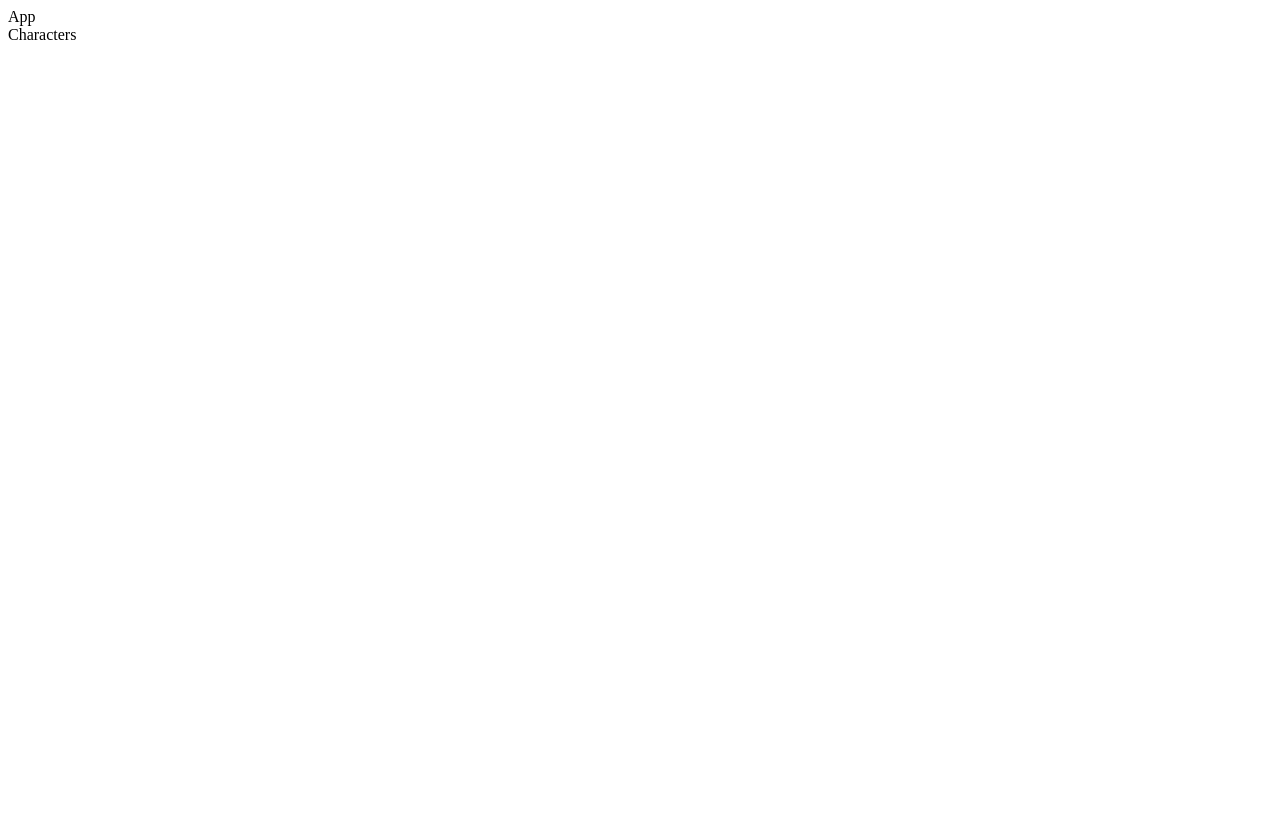
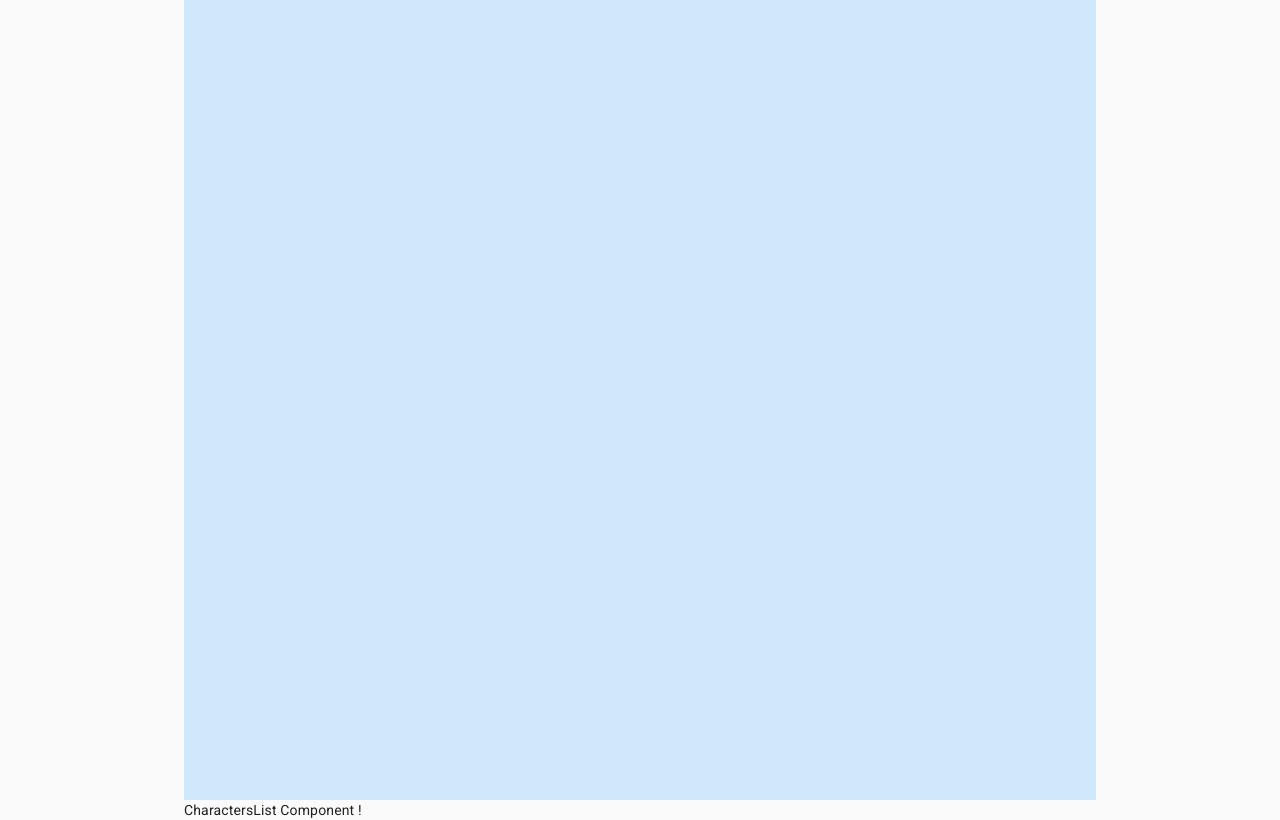
Before and after one commit to eiberham/marvel, a React (Create React App) app in the folder client/: page / in a window 1280 px wide. Built offline with nearby package versions, Linux system fonts and the light colour scheme; no server answers.

Commit message:
first approach to hooks

```diff
--- a/client/package.json
+++ b/client/package.json
@@ -3,6 +3,8 @@
   "version": "0.1.0",
   "private": true,
   "dependencies": {
+    "@material-ui/core": "^4.2.0",
+    "axios": "^0.19.0",
     "react": "^16.8.6",
     "react-dom": "^16.8.6",
     "react-scripts": "3.0.1"
--- a/client/public/index.html
+++ b/client/public/index.html
@@ -19,6 +19,11 @@
       work correctly both with client-side routing and a non-root public URL.
       Learn how to configure a non-root public URL by running `npm run build`.
     -->
+
+    <link rel="stylesheet" href="https://fonts.googleapis.com/css?family=Roboto:300,400,500,700&display=swap" />
+
+    <link rel="stylesheet" href="https://fonts.googleapis.com/icon?family=Material+Icons" />
+
     <title>React App</title>
   </head>
   <body>
--- a/client/src/apis/marvel.js
+++ b/client/src/apis/marvel.js
@@ -1,5 +1,5 @@
 import axios from 'axios';
 
 export default axios.create({
-    baseURL: 'http://localhost:3000/'
+    baseURL: 'http://localhost:3000/api/v1'
 });
--- a/client/src/components/App.js
+++ b/client/src/components/App.js
@@ -1,12 +1,19 @@
 import React from 'react';
+import CssBaseline from '@material-ui/core/CssBaseline';
+import Typography from '@material-ui/core/Typography';
+import Container from '@material-ui/core/Container';
 import CharactersList from './CharactersList'
 
 const App = () => {
     return (
         <div>
-
-        App
-            <CharactersList />
+            <React.Fragment>
+                <CssBaseline />
+                <Container maxWidth="md">
+                    <Typography component="div" style={{ backgroundColor: '#cfe8fc', height: '100vh' }} />
+                    <CharactersList />
+                </Container>
+            </React.Fragment>
         </div>
     );
 };
--- a/client/src/components/CharactersList.js
+++ b/client/src/components/CharactersList.js
@@ -1,9 +1,24 @@
-import React from 'react';
+import React, {useState, useEffect} from 'react';
+
 import marvel from "../apis/marvel";
 
 const CharactersList = () => {
+    const [characters, setCharacters] = useState({characters: []});
+
+    useEffect( () => {
+        const fetchCharacters = async () => {
+            const {data:{data}} = await marvel.get('/characters');
+            setCharacters(data);
+        }
+
+        fetchCharacters()
+
+    }, [])
+
     return (
-        <div>Characters</div>
+        <div>
+            CharactersList Component !
+        </div>
     );
 };
 
```
Also changed, not shown: 1 other file (tests, documents, lock files or other folders).
